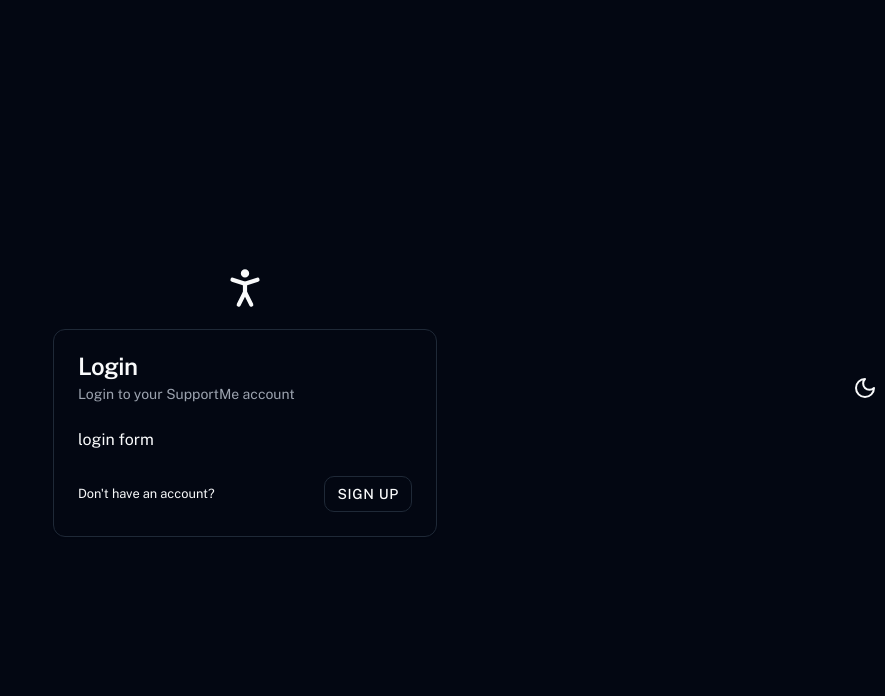
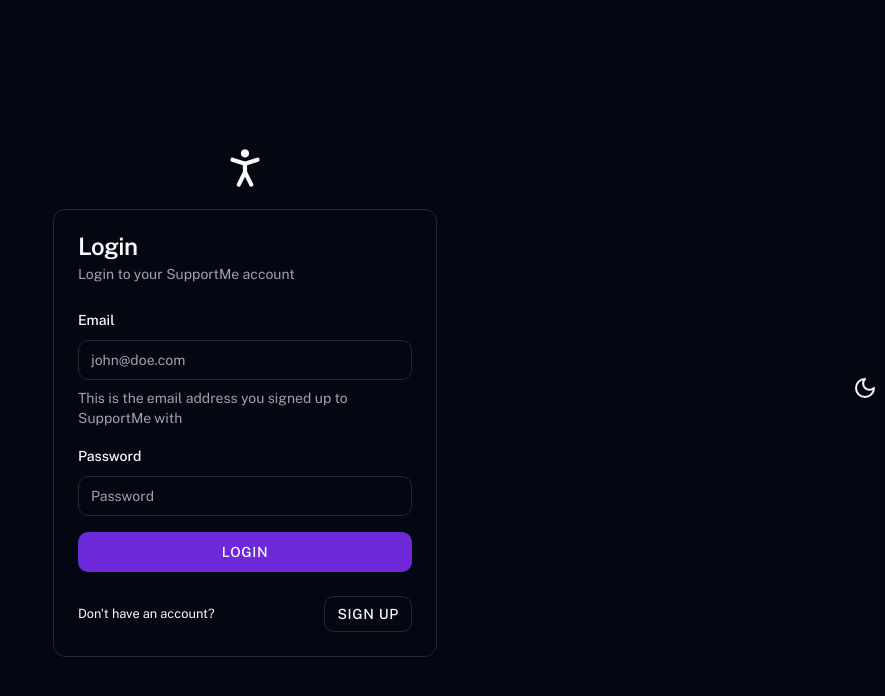
Before and after one commit to breakthrough001/support-me-course, a Next.js app: page /login in a window 1280 px wide. Shown: the top 696 px of the page, without its empty margins (395-1280 px from the left). Built offline with nearby package versions, Linux system fonts and the light colour scheme.

Commit message:
lesson finished

```diff
--- a/app/(logged-out)/login/page.tsx
+++ b/app/(logged-out)/login/page.tsx
@@ -8,10 +8,39 @@
   CardHeader,
   CardTitle,
 } from "@/components/ui/card";
+import {
+  Form,
+  FormControl,
+  FormDescription,
+  FormField,
+  FormItem,
+  FormLabel,
+  FormMessage,
+} from "@/components/ui/form";
+import { Input } from "@/components/ui/input";
+import { zodResolver } from "@hookform/resolvers/zod";
 import { PersonStanding } from "lucide-react";
 import Link from "next/link";
+import { useForm } from "react-hook-form";
+import * as z from "zod";
+
+const formSchema = z.object({
+  email: z.string().email(),
+  password: z.string(),
+});
 
 export default function LoginPage() {
+  const form = useForm<z.infer<typeof formSchema>>({
+    resolver: zodResolver(formSchema),
+    defaultValues: {
+      email: "",
+    },
+  });
+
+  const handleSubmit = () => {
+    console.log("login validation passed");
+  };
+
   return (
     <>
       <PersonStanding size={50} />
@@ -20,7 +49,49 @@
           <CardTitle>Login</CardTitle>
           <CardDescription>Login to your SupportMe account</CardDescription>
         </CardHeader>
-        <CardContent>login form</CardContent>
+        <CardContent>
+          <Form {...form}>
+            <form
+              className="flex flex-col gap-4"
+              onSubmit={form.handleSubmit(handleSubmit)}
+            >
+              <FormField
+                control={form.control}
+                name="email"
+                render={({ field }) => (
+                  <FormItem>
+                    <FormLabel>Email</FormLabel>
+                    <FormControl>
+                      <Input placeholder="john@doe.com" {...field} />
+                    </FormControl>
+                    <FormDescription>
+                      This is the email address you signed up to SupportMe with
+                    </FormDescription>
+                    <FormMessage />
+                  </FormItem>
+                )}
+              />
+              <FormField
+                control={form.control}
+                name="password"
+                render={({ field }) => (
+                  <FormItem>
+                    <FormLabel>Password</FormLabel>
+                    <FormControl>
+                      <Input
+                        type="password"
+                        placeholder="Password"
+                        {...field}
+                      />
+                    </FormControl>
+                    <FormMessage />
+                  </FormItem>
+                )}
+              />
+              <Button type="submit">Login</Button>
+            </form>
+          </Form>
+        </CardContent>
         <CardFooter className="justify-between">
           <small>Don't have an account?</small>
           <Button asChild variant="outline" size="sm">
--- a/app/globals.css
+++ b/app/globals.css
@@ -18,7 +18,7 @@
     --muted-foreground: 220 8.9% 46.1%;
     --accent: 220 14.3% 95.9%;
     --accent-foreground: 220.9 39.3% 11%;
-    --destructive: 0 84.2% 60.2%;
+    --destructive: 0 72% 51%;
     --destructive-foreground: 210 20% 98%;
     --border: 220 13% 91%;
     --input: 220 13% 91%;
@@ -41,7 +41,7 @@
     --muted-foreground: 217.9 10.6% 64.9%;
     --accent: 215 27.9% 16.9%;
     --accent-foreground: 210 20% 98%;
-    --destructive: 0 62.8% 30.6%;
+    --destructive: 0 72% 51%;
     --destructive-foreground: 210 20% 98%;
     --border: 215 27.9% 16.9%;
     --input: 215 27.9% 16.9%;
--- /dev/null
+++ b/components/ui/form.tsx
@@ -0,0 +1,176 @@
+import * as React from "react"
+import * as LabelPrimitive from "@radix-ui/react-label"
+import { Slot } from "@radix-ui/react-slot"
+import {
+  Controller,
+  ControllerProps,
+  FieldPath,
+  FieldValues,
+  FormProvider,
+  useFormContext,
+} from "react-hook-form"
+
+import { cn } from "@/lib/utils"
+import { Label } from "@/components/ui/label"
+
+const Form = FormProvider
+
+type FormFieldContextValue<
+  TFieldValues extends FieldValues = FieldValues,
+  TName extends FieldPath<TFieldValues> = FieldPath<TFieldValues>
+> = {
+  name: TName
+}
+
+const FormFieldContext = React.createContext<FormFieldContextValue>(
+  {} as FormFieldContextValue
+)
+
+const FormField = <
+  TFieldValues extends FieldValues = FieldValues,
+  TName extends FieldPath<TFieldValues> = FieldPath<TFieldValues>
+>({
+  ...props
+}: ControllerProps<TFieldValues, TName>) => {
+  return (
+    <FormFieldContext.Provider value={{ name: props.name }}>
+      <Controller {...props} />
+    </FormFieldContext.Provider>
+  )
+}
+
+const useFormField = () => {
+  const fieldContext = React.useContext(FormFieldContext)
+  const itemContext = React.useContext(FormItemContext)
+  const { getFieldState, formState } = useFormContext()
+
+  const fieldState = getFieldState(fieldContext.name, formState)
+
+  if (!fieldContext) {
+    throw new Error("useFormField should be used within <FormField>")
+  }
+
+  const { id } = itemContext
+
+  return {
+    id,
+    name: fieldContext.name,
+    formItemId: `${id}-form-item`,
+    formDescriptionId: `${id}-form-item-description`,
+    formMessageId: `${id}-form-item-message`,
+    ...fieldState,
+  }
+}
+
+type FormItemContextValue = {
+  id: string
+}
+
+const FormItemContext = React.createContext<FormItemContextValue>(
+  {} as FormItemContextValue
+)
+
+const FormItem = React.forwardRef<
+  HTMLDivElement,
+  React.HTMLAttributes<HTMLDivElement>
+>(({ className, ...props }, ref) => {
+  const id = React.useId()
+
+  return (
+    <FormItemContext.Provider value={{ id }}>
+      <div ref={ref} className={cn("space-y-2", className)} {...props} />
+    </FormItemContext.Provider>
+  )
+})
+FormItem.displayName = "FormItem"
+
+const FormLabel = React.forwardRef<
+  React.ElementRef<typeof LabelPrimitive.Root>,
+  React.ComponentPropsWithoutRef<typeof LabelPrimitive.Root>
+>(({ className, ...props }, ref) => {
+  const { error, formItemId } = useFormField()
+
+  return (
+    <Label
+      ref={ref}
+      className={cn(error && "text-destructive", className)}
+      htmlFor={formItemId}
+      {...props}
+    />
+  )
+})
+FormLabel.displayName = "FormLabel"
+
+const FormControl = React.forwardRef<
+  React.ElementRef<typeof Slot>,
+  React.ComponentPropsWithoutRef<typeof Slot>
+>(({ ...props }, ref) => {
+  const { error, formItemId, formDescriptionId, formMessageId } = useFormField()
+
+  return (
+    <Slot
+      ref={ref}
+      id={formItemId}
+      aria-describedby={
+        !error
+          ? `${formDescriptionId}`
+          : `${formDescriptionId} ${formMessageId}`
+      }
+      aria-invalid={!!error}
+      {...props}
+    />
+  )
+})
+FormControl.displayName = "FormControl"
+
+const FormDescription = React.forwardRef<
+  HTMLParagraphElement,
+  React.HTMLAttributes<HTMLParagraphElement>
+>(({ className, ...props }, ref) => {
+  const { formDescriptionId } = useFormField()
+
+  return (
+    <p
+      ref={ref}
+      id={formDescriptionId}
+      className={cn("text-sm text-muted-foreground", className)}
+      {...props}
+    />
+  )
+})
+FormDescription.displayName = "FormDescription"
+
+const FormMessage = React.forwardRef<
+  HTMLParagraphElement,
+  React.HTMLAttributes<HTMLParagraphElement>
+>(({ className, children, ...props }, ref) => {
+  const { error, formMessageId } = useFormField()
+  const body = error ? String(error?.message) : children
+
+  if (!body) {
+    return null
+  }
+
+  return (
+    <p
+      ref={ref}
+      id={formMessageId}
+      className={cn("text-sm font-medium text-destructive", className)}
+      {...props}
+    >
+      {body}
+    </p>
+  )
+})
+FormMessage.displayName = "FormMessage"
+
+export {
+  useFormField,
+  Form,
+  FormItem,
+  FormLabel,
+  FormControl,
+  FormDescription,
+  FormMessage,
+  FormField,
+}
--- /dev/null
+++ b/components/ui/input.tsx
@@ -0,0 +1,25 @@
+import * as React from "react"
+
+import { cn } from "@/lib/utils"
+
+export interface InputProps
+  extends React.InputHTMLAttributes<HTMLInputElement> {}
+
+const Input = React.forwardRef<HTMLInputElement, InputProps>(
+  ({ className, type, ...props }, ref) => {
+    return (
+      <input
+        type={type}
+        className={cn(
+          "flex h-10 w-full rounded-md border border-input bg-background px-3 py-2 text-sm ring-offset-background file:border-0 file:bg-transparent file:text-sm file:font-medium placeholder:text-muted-foreground focus-visible:outline-none focus-visible:ring-2 focus-visible:ring-ring focus-visible:ring-offset-2 disabled:cursor-not-allowed disabled:opacity-50",
+          className
+        )}
+        ref={ref}
+        {...props}
+      />
+    )
+  }
+)
+Input.displayName = "Input"
+
+export { Input }
--- /dev/null
+++ b/components/ui/label.tsx
@@ -0,0 +1,26 @@
+"use client"
+
+import * as React from "react"
+import * as LabelPrimitive from "@radix-ui/react-label"
+import { cva, type VariantProps } from "class-variance-authority"
+
+import { cn } from "@/lib/utils"
+
+const labelVariants = cva(
+  "text-sm font-medium leading-none peer-disabled:cursor-not-allowed peer-disabled:opacity-70"
+)
+
+const Label = React.forwardRef<
+  React.ElementRef<typeof LabelPrimitive.Root>,
+  React.ComponentPropsWithoutRef<typeof LabelPrimitive.Root> &
+    VariantProps<typeof labelVariants>
+>(({ className, ...props }, ref) => (
+  <LabelPrimitive.Root
+    ref={ref}
+    className={cn(labelVariants(), className)}
+    {...props}
+  />
+))
+Label.displayName = LabelPrimitive.Root.displayName
+
+export { Label }
--- a/package.json
+++ b/package.json
@@ -9,6 +9,8 @@
     "lint": "next lint"
   },
   "dependencies": {
+    "@hookform/resolvers": "^3.3.4",
+    "@radix-ui/react-label": "^2.0.2",
     "@radix-ui/react-slot": "^1.0.2",
     "@radix-ui/react-tooltip": "^1.0.7",
     "class-variance-authority": "^0.7.0",
@@ -17,8 +19,10 @@
     "next": "14.2.3",
     "react": "^18",
     "react-dom": "^18",
+    "react-hook-form": "^7.51.3",
     "tailwind-merge": "^2.3.0",
-    "tailwindcss-animate": "^1.0.7"
+    "tailwindcss-animate": "^1.0.7",
+    "zod": "^3.23.5"
   },
   "devDependencies": {
     "@types/node": "^20",
```
Also changed, not shown: 1 other file (tests, documents, lock files or other folders).
